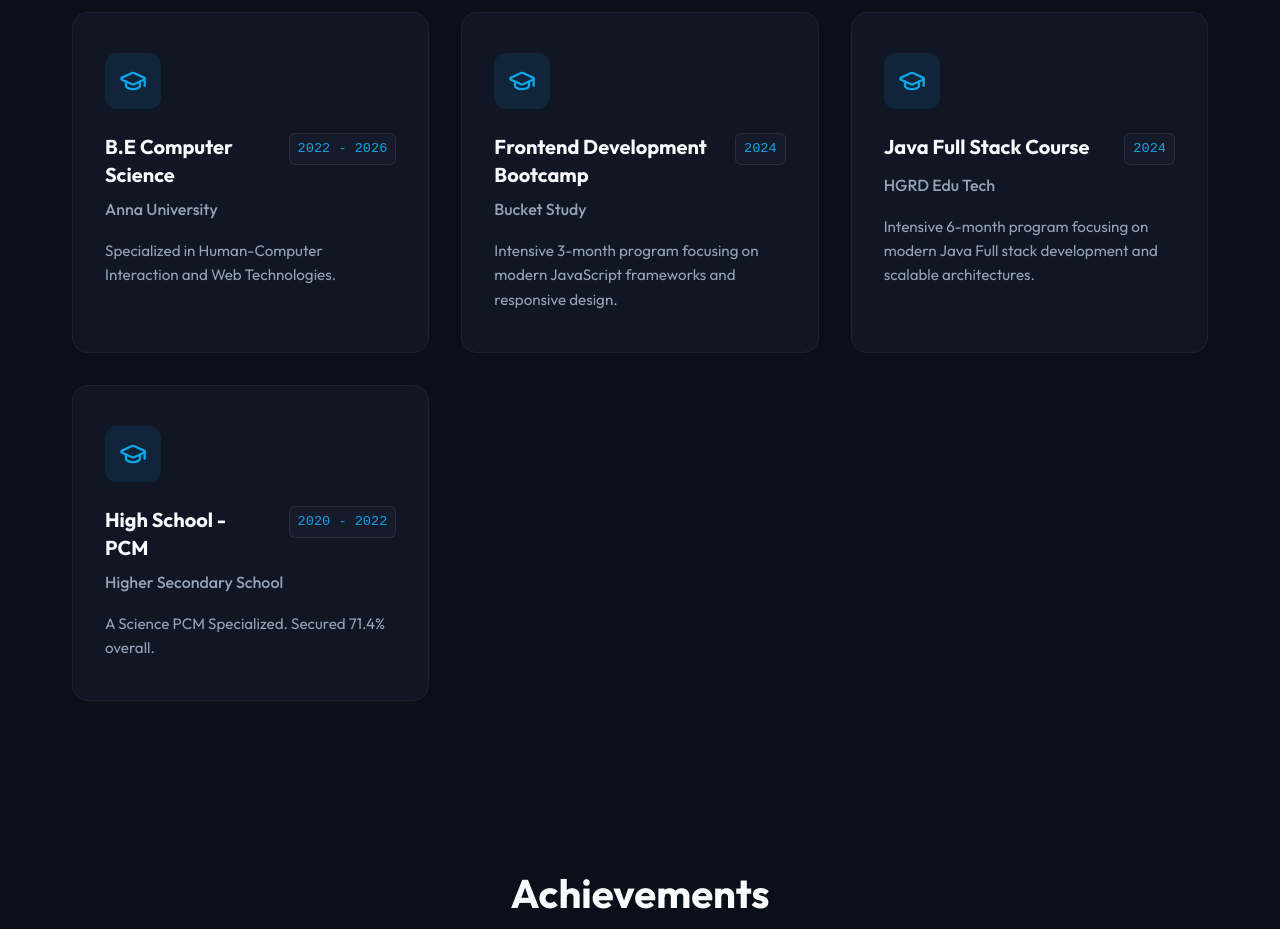
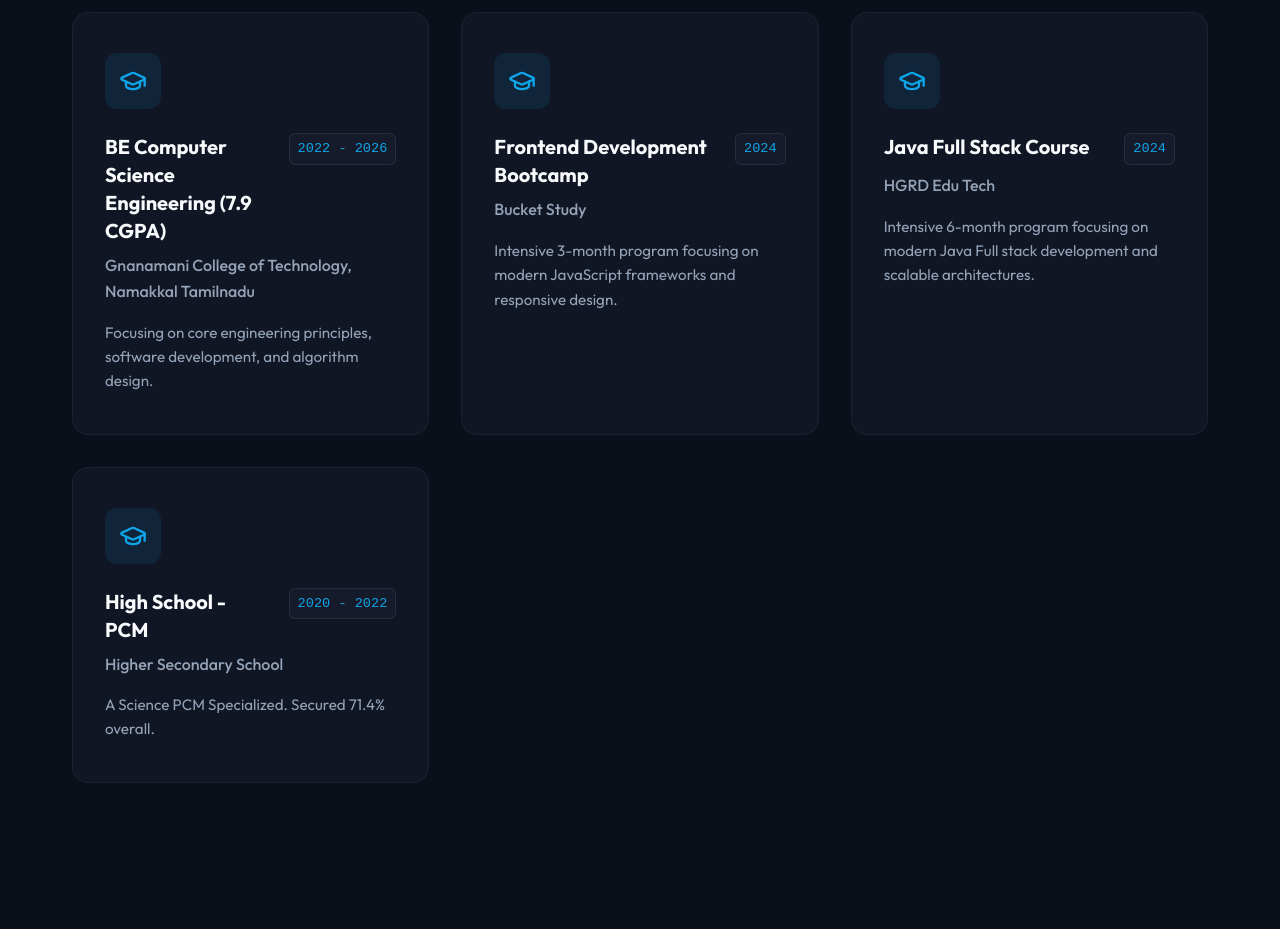
Before and after one commit to GanpatKumargct/Portfilio, a React (Vite) app: page / in a window 1280 px wide. Shown: the part 4240-5169 px from the top of the page. Built offline with nearby package versions, Linux system fonts and the light colour scheme.

Commit message:
update education

```diff
--- a/src/components/Education.jsx
+++ b/src/components/Education.jsx
@@ -4,10 +4,10 @@ import './Education.css';
 const Education = () => {
   const educationTimeline = [
     {
-      degree: 'B.E Computer Science',
-      institution: 'Anna University',
+      degree: 'BE Computer Science Engineering (7.9 CGPA)',
+      institution: 'Gnanamani College of Technology, Namakkal Tamilnadu',
       period: '2022 - 2026',
-      details: 'Specialized in Human-Computer Interaction and Web Technologies.'
+      details: 'Focusing on core engineering principles, software development, and algorithm design.'
     },
     {
       degree: 'Frontend Development Bootcamp',
```
